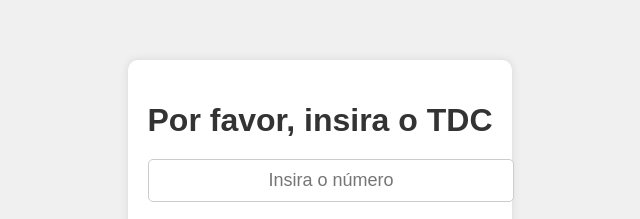
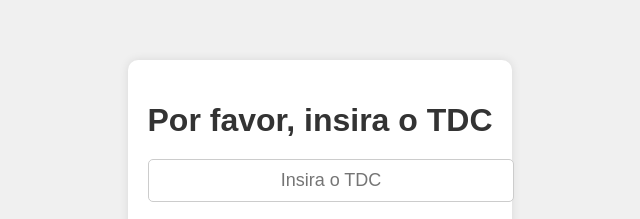
Before and after one commit to RufusRC/qr-code-intermediary, a plain HTML site: page index.html in a window 1280 px wide. Shown: the part 120-339 px from the top of the page, 320-960 px from the left. Drawn offline with Linux system fonts and the light colour scheme.

Commit message:
Update index.html

```diff
--- a/index.html
+++ b/index.html
@@ -69,7 +69,7 @@
 <body>
     <div class="container">
         <h1>Por favor, insira o TDC</h1>
-        <input type="text" id="numero" placeholder="Insira o número" readonly>
+        <input type="text" id="numero" placeholder="Insira o TDC" >
         <div class="keypad">
             <button onclick="insertNumber(1)">1</button>
             <button onclick="insertNumber(2)">2</button>
```
